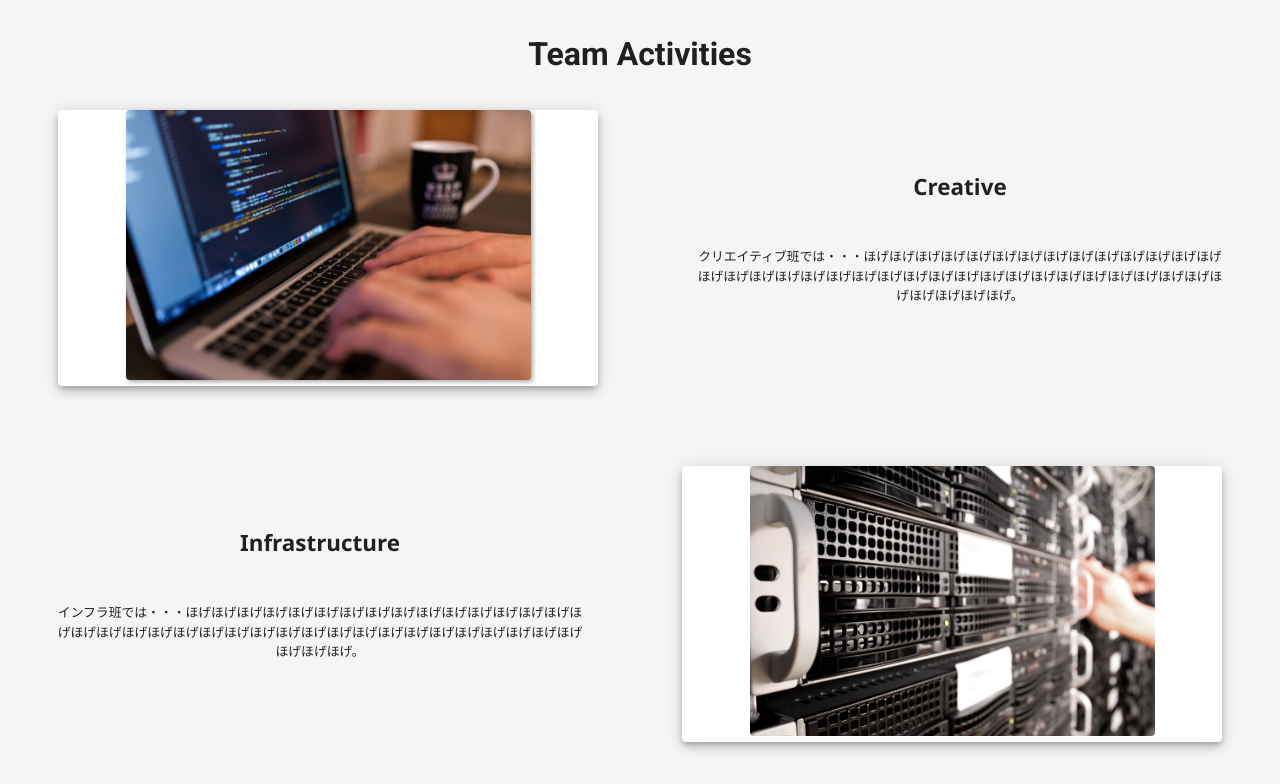
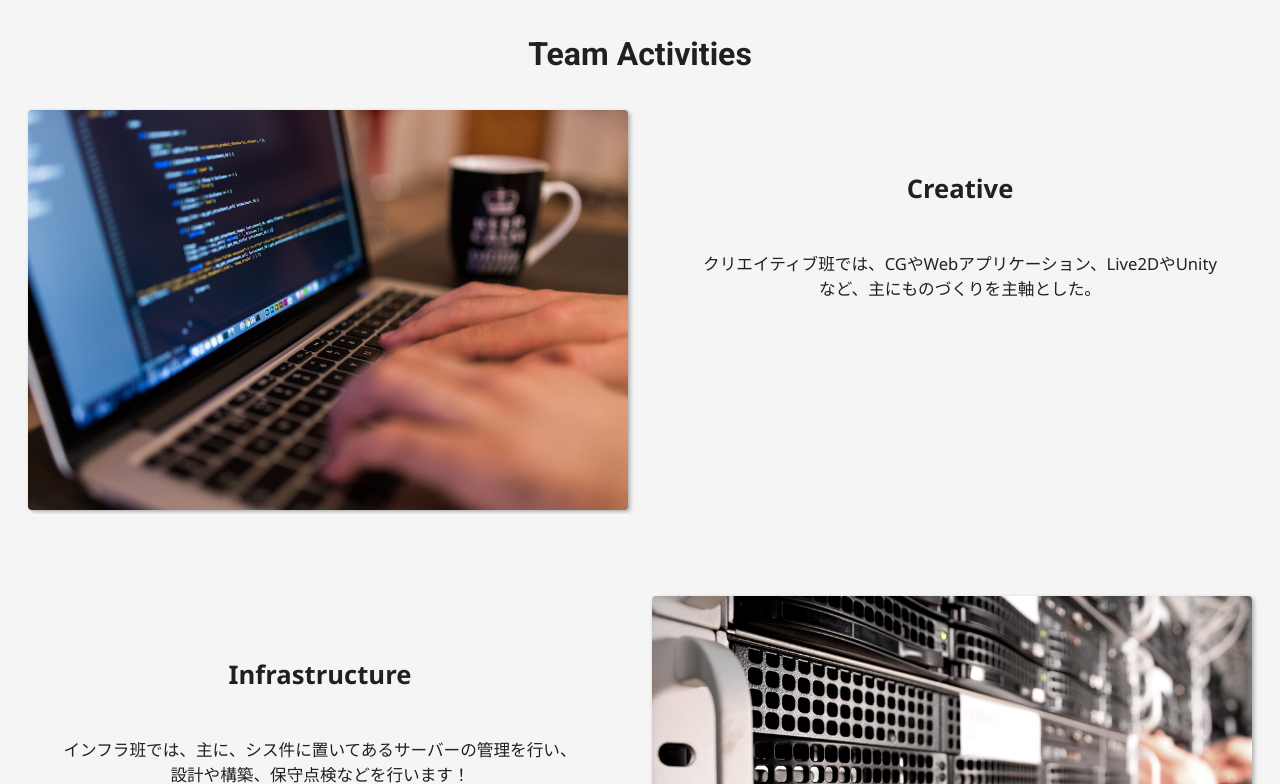
Before and after one commit to SystemEngineeringTeam/set-web-ver-2021, a Nuxt app: page / in a window 1280 px wide. Shown: the part 2336-3120 px from the top of the page. Built offline with nearby package versions, Linux system fonts and the light colour scheme.

Commit message:
正規化

```diff
--- a/components/team.vue
+++ b/components/team.vue
@@ -7,13 +7,13 @@
           order="2"
           order-md="1"
           cols="12"
-          sm="10"
+          sm="9"
           md="6"
           lg="6"
           xl="6"
           class="pl-7 images"
         >
-          <v-card elevation="6" class="images">
+          <v-card elevation="0">
             <img
               class="pc web"
               src="@/assets/work-731198_1920.jpg/"
@@ -22,12 +22,12 @@
           </v-card>
         </v-col>
 
-        <v-col order="1" order-md="2" cols="12" sm="10" md="6" lg="6" xl="6"
+        <v-col order="1" order-md="2" cols="12" sm="8" md="6" lg="6" xl="6"
           ><center class="pt-15">
-            <p style="font-size: 1.75vw; font-weight: bold">Creative</p>
+            <p style="font-size: 2vw; font-weight: bold">Creative</p>
             <div class="px-11">
-              <p class="pt-7" style="font-size: 1vw; font-weight: 500">
-                クリエイティブ班では・・・ほげほげほげほげほげほげほげほげほげほげほげほげほげほげほげほげほげほげほげほげほげほげほげほげほげほげほげほげほげほげほげほげほげほげほげほげほげほげほげ。
+              <p class="pt-7" style="font-size: 1.3vw; font-weight: 500">
+                クリエイティブ班では、CGやWebアプリケーション、Live2DやUnityなど、主にものづくりを主軸とした。
               </p>
             </div>
           </center>
@@ -35,20 +35,20 @@
       </v-row>
 
       <v-row class="pt-14">
-        <v-col cols="12" sm="10" md="6" lg="6" xl="6"
+        <v-col cols="12" sm="8" md="6" lg="6" xl="6"
           ><center class="pt-15">
-            <p style="font-size: 1.75vw; font-weight: bold">Infrastructure</p>
+            <p style="font-size: 2vw; font-weight: bold">Infrastructure</p>
             <div class="px-11">
-              <p class="pt-7" style="font-size: 1vw; font-weight: 500">
-                インフラ班では・・・ほげほげほげほげほげほげほげほげほげほげほげほげほげほげほげほげほげほげほげほげほげほげほげほげほげほげほげほげほげほげほげほげほげほげほげほげほげほげほげ。
+              <p class="pt-7" style="font-size: 1.3vw; font-weight: 500">
+                インフラ班では、主に、シス件に置いてあるサーバーの管理を行い、設計や構築、保守点検などを行います！
               </p>
             </div>
           </center></v-col
         >
         <v-col cols="12" sm="10" md="6" lg="6" xl="6" class="pr-7 images">
-          <v-card elevation="6" class="images">
+          <v-card elevation="0">
             <img
-              class="pc server"
+              class="pc server web"
               src="@/assets/server-1235959_1920.jpg/"
               alt="パソコン用の画像"
             />
@@ -72,14 +72,7 @@
 }
 
 .pc {
-  max-width: 75%;
-}
-.sp {
   max-width: 100%;
-}
-.images {
-  height: 90%;
-  width: 90%;
 }
 
 .font {
```
